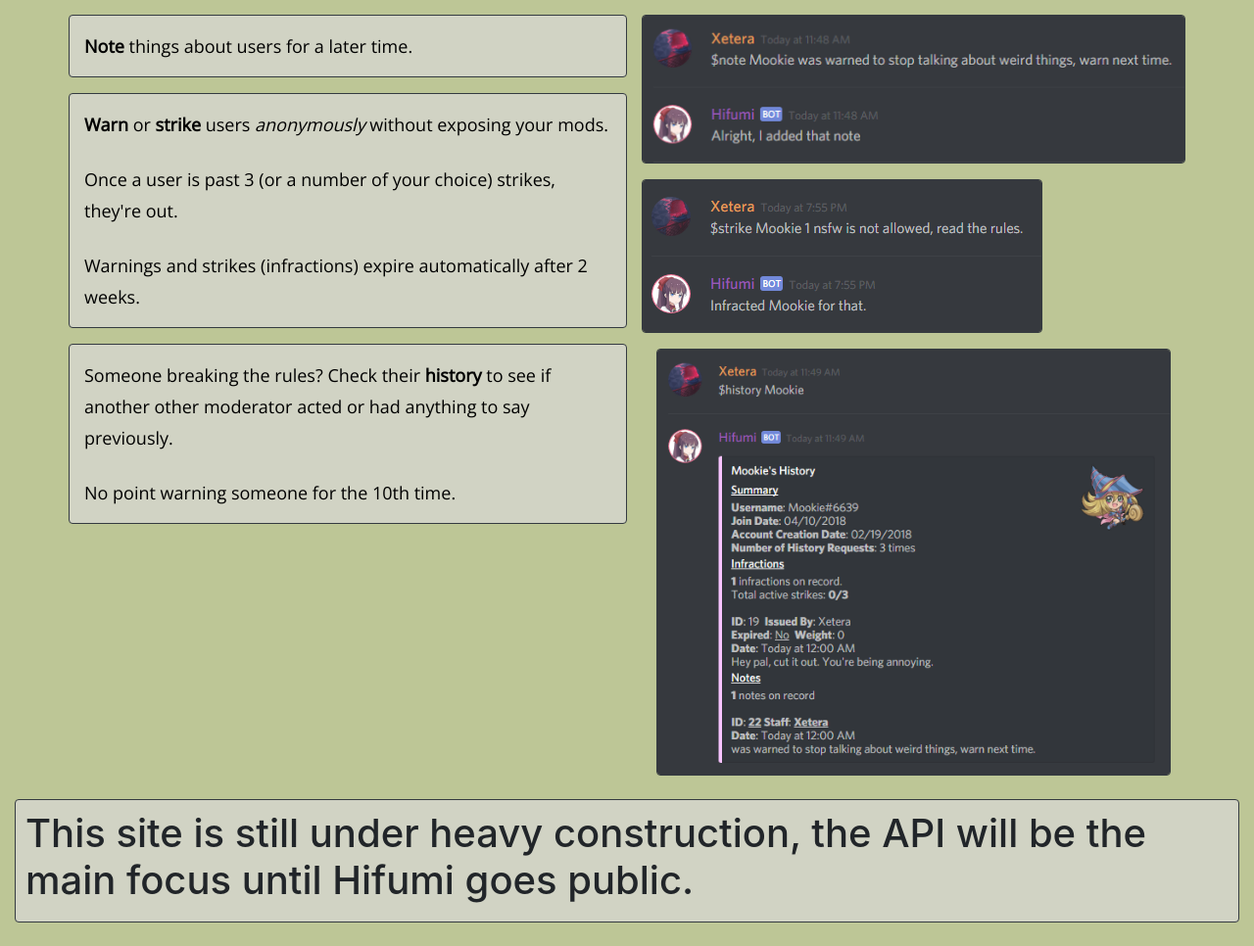
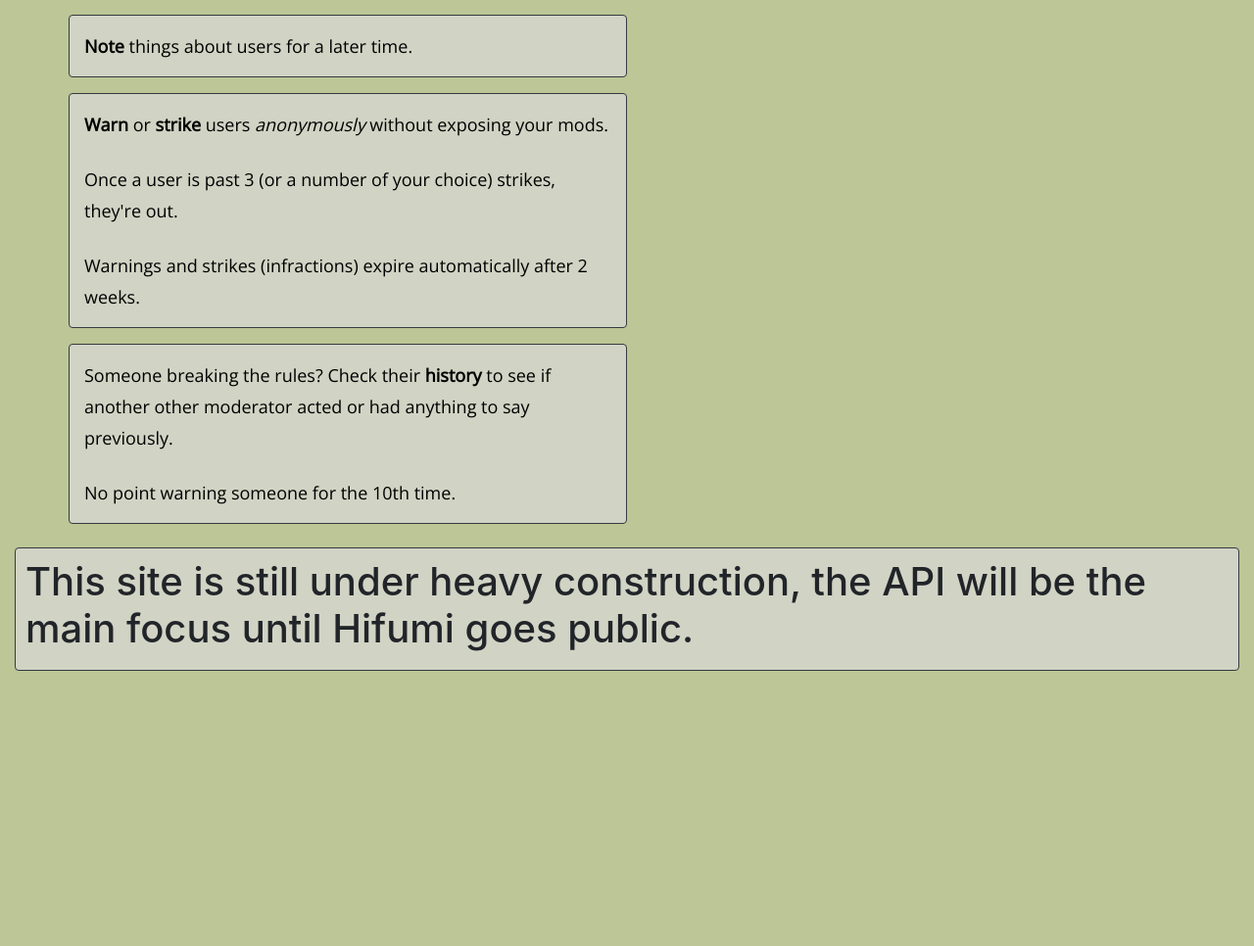
Before and after one commit to moedevs/new-game-website, a Flask app: page /home in a window 1280 px wide. Shown: the part 948-1914 px from the top of the page at 98% size. After the commit the page ends 1633 px from the top, so only its background shows below. Run offline with Flask 2, Linux system fonts and the light colour scheme; parts of the project's set-up code (start-up, migrations or seed data) failed here and were passed over; some libraries are stand-ins or nearby versions.

Commit message:
minor changes to home page

```diff
--- a/src/server/templates/home/index.html
+++ b/src/server/templates/home/index.html
@@ -78,9 +78,10 @@
                             </div>
                         </div>
                     </div>
+                    <!--
                     <div class="col-md-6" style="padding-right: 0">
-                        <div class="container">
-                            <div class="row">
+                        <div class="container image">
+                            <div class="row ">
                                 <img src="{{ url_for('static', filename='commands/note.png') }}"
                                      class="img-fluid rounded border border-dark">
                             </div>
@@ -93,14 +94,11 @@
                                      src="{{ url_for('static', filename='commands/history.png') }}" alt="">
                             </div>
                         </div>
-
                     </div>
-
+                    -->
 
                 </div>
-
             </div>
-
         </div>
         <br>
 
```
